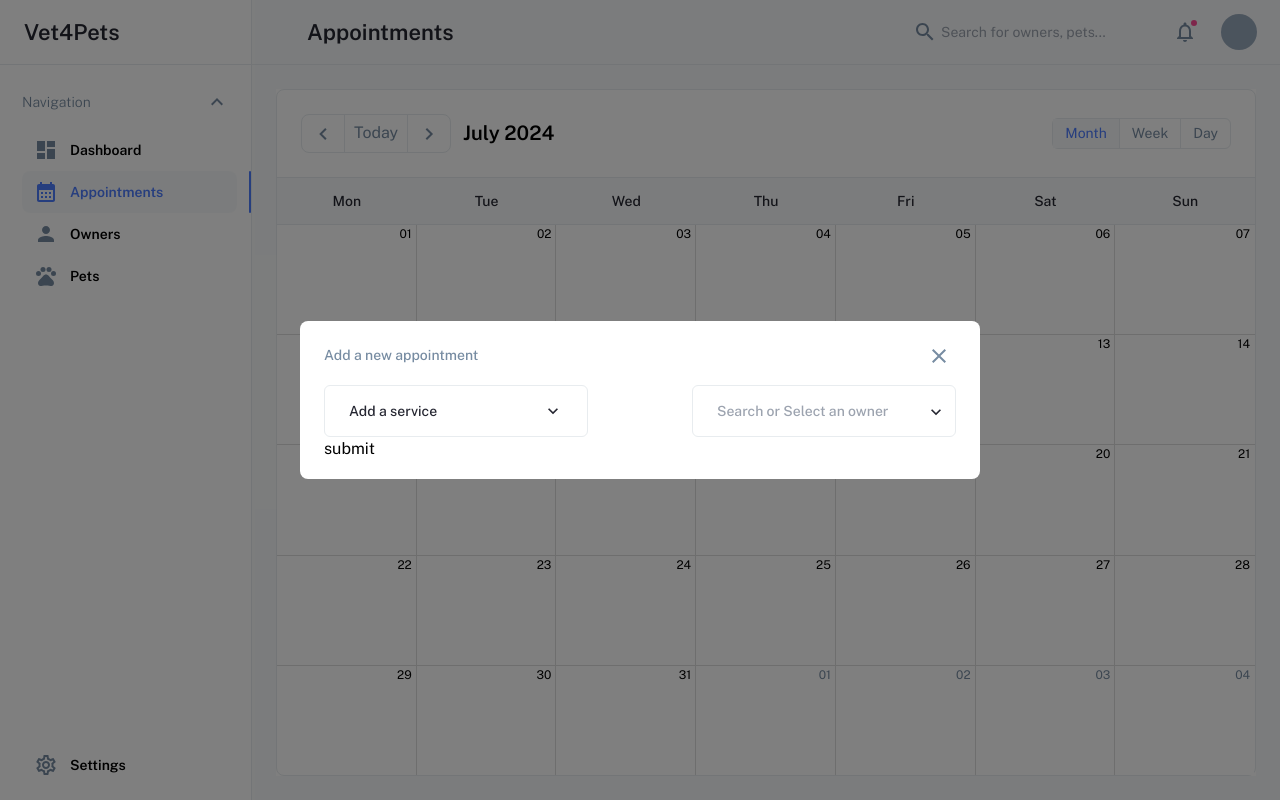
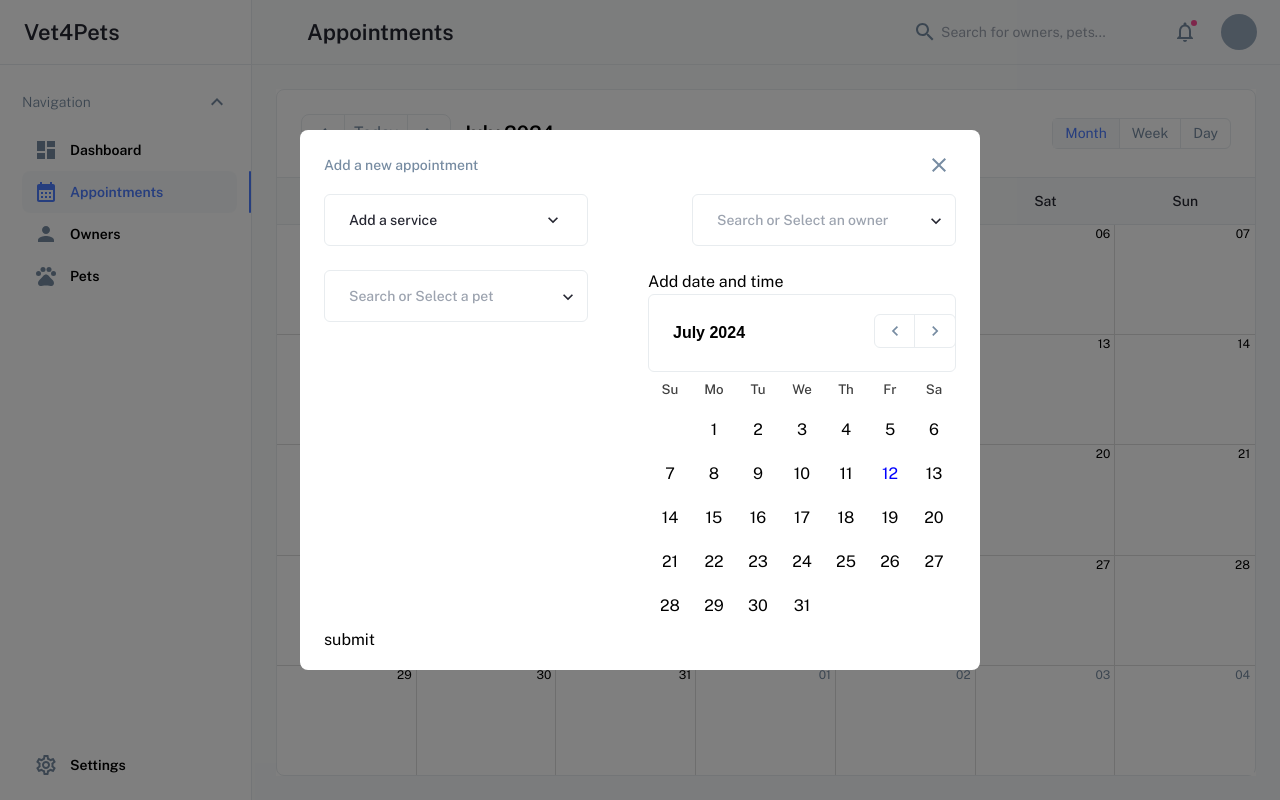
Before and after one commit to everydaycode20/vet4pets, a React (Vite) app in the folder client_/: page /appointments in a window 1280 px wide. Built offline with nearby package versions, Linux system fonts and the light colour scheme.

Commit message:
update appointments modal

```diff
--- a/client_/package.json
+++ b/client_/package.json
@@ -22,10 +22,10 @@
     "jotai": "^2.9.0",
     "react": "^18.3.1",
     "react-big-calendar": "^1.13.2",
+    "react-day-picker": "^9.0.8",
     "react-dom": "^18.3.1",
     "react-hook-form": "^7.52.1",
     "react-router-dom": "^6.24.1",
-    "react-select": "^5.8.0",
     "recharts": "^2.13.0-alpha.4",
     "zod": "^3.23.8"
   },
--- a/client_/src/App.scss
+++ b/client_/src/App.scss
@@ -192,6 +192,13 @@ header {
   border-bottom: 1px solid $light-gray;
 }
 
+.btn-hover {
+  &:hover {
+    background-color: $light-gray;
+    border-radius: 4px;
+  }
+}
+
 // .border-radius-5 {
 //   border-radius: 5px;
 // }
--- a/client_/src/components/combobox/combobox.module.scss
+++ b/client_/src/components/combobox/combobox.module.scss
@@ -3,6 +3,7 @@
 .input-container {
   max-width: 264px;
   width: 100%;
+  height: fit-content;
 }
 
 .input {
--- /dev/null
+++ b/client_/src/components/date-picker/date-picker.scss
@@ -0,0 +1,34 @@
+@import "../../assets/scss/colors/colors";
+
+.rdp-nav {
+  border: 1px solid $light-gray;
+  border-radius: 6px;
+  height: 34px;
+  top: 20px;
+
+  button {
+    width: 40px;
+    height: 34px;
+
+    &:first-of-type {
+      border-right: 1px solid $light-gray;
+    }
+
+    &:active {
+      background-color: $light-gray-3;
+    }
+  }
+}
+
+.rdp-month_caption {
+  border-radius: 6px;
+  border: 1px solid $light-gray;
+  height: fit-content;
+  padding: 26px 24px;
+
+  span {
+    font-size: 16px;
+    font-weight: 600;
+    font-family: "PublicSans", sans-serif;
+  }
+}
--- /dev/null
+++ b/client_/src/components/date-picker/date-picker.tsx
@@ -0,0 +1,41 @@
+import { useState } from "react";
+
+import { DayPicker, NavProps } from "react-day-picker";
+
+import NavigateBeforeOutlinedIcon from "@mui/icons-material/NavigateBeforeOutlined";
+import NavigateNextOutlinedIcon from "@mui/icons-material/NavigateNextOutlined";
+
+import "react-day-picker/style.css";
+import "./date-picker.scss";
+
+export default function DatePicker() {
+  const [selected, setSelected] = useState<Date>();
+
+  return (
+    <DayPicker
+      mode="single"
+      selected={selected}
+      onSelect={setSelected}
+      components={{
+        Chevron: (props) => {
+          if (props.orientation === "left") {
+            return (
+              <NavigateBeforeOutlinedIcon
+                htmlColor="#778CA2"
+                fontSize="small"
+              />
+            );
+          }
+
+          if (props.orientation === "right") {
+            return (
+              <NavigateNextOutlinedIcon htmlColor="#778CA2" fontSize="small" />
+            );
+          }
+
+          return <></>;
+        },
+      }}
+    />
+  );
+}
--- a/client_/src/routes/appointments/appointments.module.scss
+++ b/client_/src/routes/appointments/appointments.module.scss
@@ -17,3 +17,7 @@
     padding: 5px;
   }
 }
+
+.form-row {
+  margin-bottom: 24px;
+}
--- a/client_/src/routes/appointments/appointments.tsx
+++ b/client_/src/routes/appointments/appointments.tsx
@@ -8,6 +8,7 @@ import Modal from "../../components/modal/modal";
 import CalendarExtended from "../../components/calendar/calendar";
 import Select from "../../components/select/select";
 import ComboBox from "../../components/combobox/combobox";
+import DatePicker from "../../components/date-picker/date-picker";
 
 import CloseOutlinedIcon from "@mui/icons-material/CloseOutlined";
 
@@ -34,7 +35,11 @@ export default function Appointments() {
               Add a new appointment
             </h2>
 
-            <button type="button" onClick={() => setOpen(false)}>
+            <button
+              className="btn-hover"
+              type="button"
+              onClick={() => setOpen(false)}
+            >
               <span className="sr-only">close</span>
 
               <CloseOutlinedIcon htmlColor="#778CA2" />
@@ -59,6 +64,10 @@ const schema = object({
     id: number(),
     name: string(),
   }),
+  pet: object({
+    id: number(),
+    name: string(),
+  }),
   // date: object({
   //   start: date(),
   //   end: date(),
@@ -71,6 +80,10 @@ interface IFormAppointment {
     name: string;
   };
   owner: {
+    id: number;
+    name: string;
+  };
+  pet: {
     id: number;
     name: string;
   };
@@ -93,13 +106,17 @@ function Form() {
     resolver: zodResolver(schema),
     defaultValues: {
       service: {},
+      owner: {},
+      pet: {},
     },
   });
 
   return (
     <div>
       <form onSubmit={handleSubmit(onSubmit)}>
-        <div className={JoinClasses("flex justify-between")}>
+        <div
+          className={JoinClasses("flex justify-between", styles["form-row"])}
+        >
           <Controller
             name="service"
             control={control}
@@ -142,6 +159,38 @@ function Form() {
           />
         </div>
 
+        <div className={JoinClasses("flex justify-between")}>
+          <Controller
+            name="pet"
+            control={control}
+            render={({ field: { onChange, value } }) => {
+              return (
+                <ComboBox
+                  name="pet"
+                  value={value}
+                  onChange={onChange}
+                  placeholder="Search or Select a pet"
+                  data={[
+                    { id: 1, name: "Durward Reynolds" },
+                    { id: 2, name: "Kenton Towne" },
+                    { id: 3, name: "Therese Wunsch" },
+                    { id: 4, name: "Benedict Kessler" },
+                    { id: 5, name: "Katelyn Rohan" },
+                  ]}
+                />
+              );
+            }}
+          />
+
+          <div>
+            <div>
+              <label htmlFor="">Add date and time</label>
+            </div>
+
+            <DatePicker />
+          </div>
+        </div>
+
         <button type="submit">submit</button>
       </form>
     </div>
```
Also changed, not shown: 1 other file (tests, documents, lock files or other folders).
